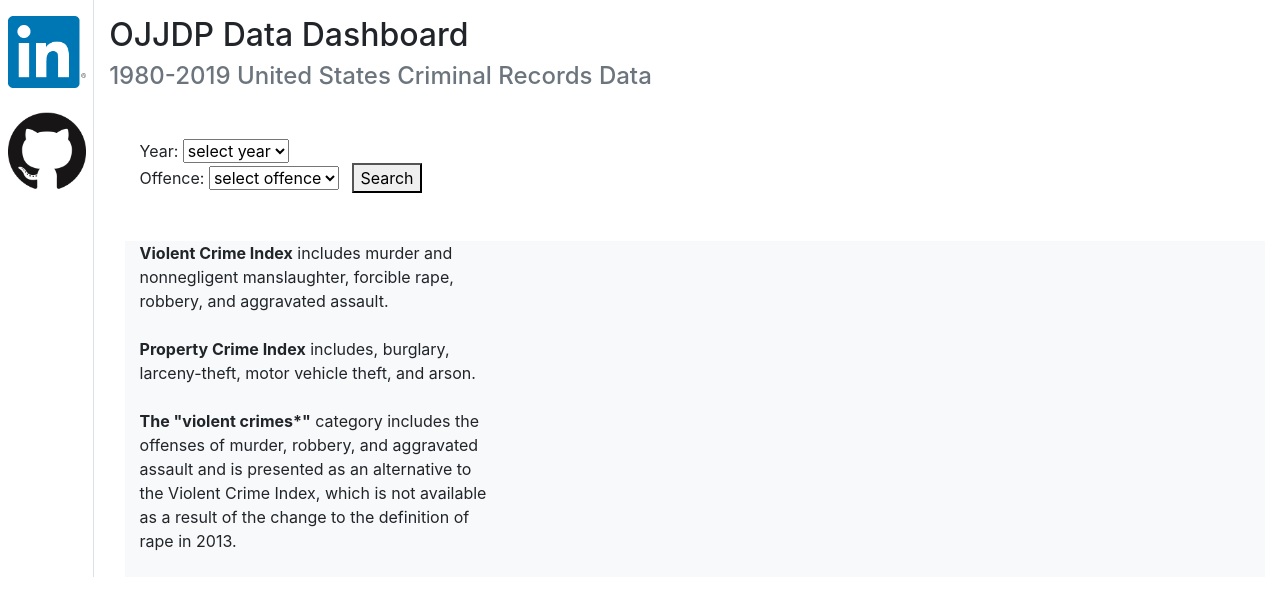
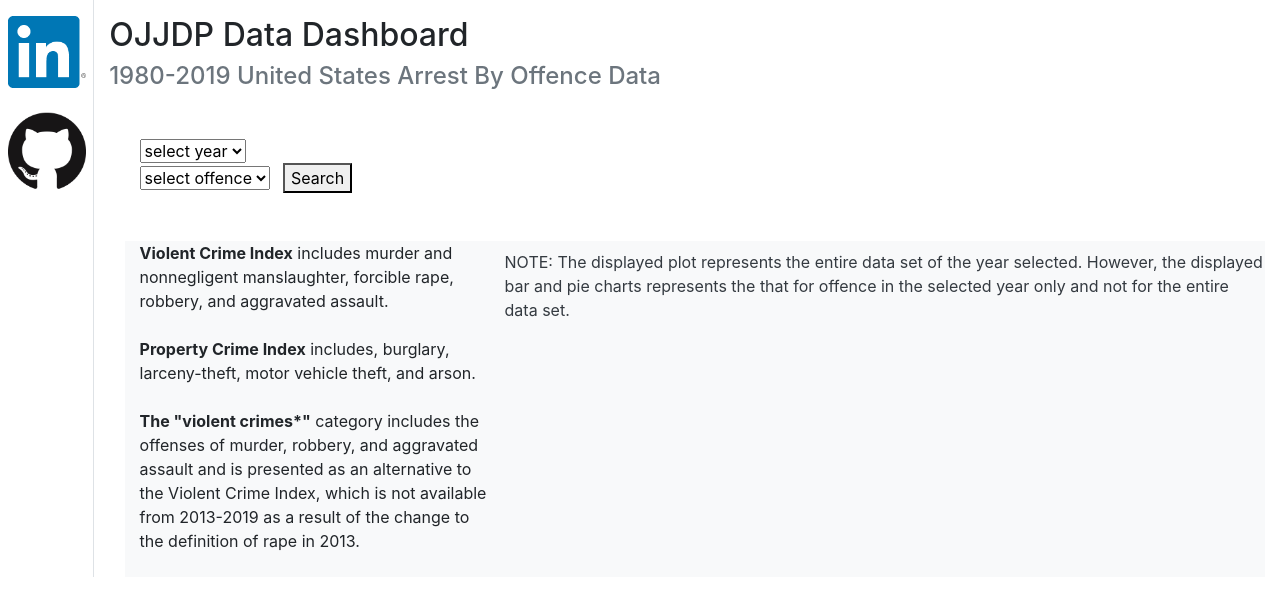
Before and after one commit to foskyblue/usa_criminal_record_ojjdp, a Flask app: template usa_criminal_record_app/templates/index.html in a window 1280 px wide. Shown: the part 56-672 px from the top of the page. Run offline with Flask 2, Linux system fonts and the light colour scheme; the template is opened without the code that fills it, so the values that code supplies are empty; some libraries are stand-ins or nearby versions.

Commit message:
fix: minor changes

```diff
--- a/usa_criminal_record_app/templates/index.html
+++ b/usa_criminal_record_app/templates/index.html
@@ -65,7 +65,7 @@
             <div id="middle-info" class="mt-3">
 
                 <h2 id="tag-line">OJJDP Data Dashboard</h2>
-                <h4 id="tag-line2" class="text-muted">1980-2019 United States Criminal Records Data</h4>
+                <h4 id="tag-line2" class="text-muted">1980-2019 United States Arrest By Offence Data</h4>
 
             </div>
 
@@ -78,7 +78,7 @@
                         <div class="col-12">
 
                             <div class="dropdown">
-                                Year:
+<!--                                Year:-->
                                 <select id="year" name="year" class="form-select form-select-sm" aria-label=".form-select-sm example">
                                   <option selected>select year</option>
                                   <option value="2019">2019</option>
@@ -122,7 +122,7 @@
                                   <option value="1981">1981</option>
                                   <option value="1980">1980</option>
                                 </select> <br>
-                                Offence:
+<!--                                Offence:-->
                                 <select id="offense" name="offense">
                                     <option value="">select offence</option>
                                 </select>
@@ -139,13 +139,13 @@
 
                 <!--top two charts-->
                 <div class="row">
-                    <div class="col-4 bg-light">
+                    <div class="col-4 bg-light font">
                         <b>Violent Crime Index</b> includes murder and nonnegligent manslaughter, forcible rape, robbery,
                         and aggravated assault. <br><br>
                         <b>Property Crime Index</b> includes, burglary, larceny-theft, motor vehicle theft, and arson.
                         <br><br>
                         <b>The "violent crimes*"</b> category includes the offenses of murder, robbery, and aggravated assault
-                        and is presented as an alternative to the Violent Crime Index, which is not available as a
+                        and is presented as an alternative to the Violent Crime Index, which is not available from 2013-2019 as a
                         result of the change to the definition of rape in 2013. <br><br>
 <!--                        NA: Beginning in 2013, the FBI broadened the definition of rape, removing the phrase "forcible"-->
 <!--                        from the offense name and description. The new definition of rape is: Penetration, no matter-->
@@ -158,7 +158,7 @@
 <!--                        for the Violent Crime Index (which included "forcible rape") are not shown after 2012 as this-->
 <!--                        category is no longer compatible with prior years. <br><br>-->
                     </div>
-                    <div class="col-8 bg-light text-white img-fluid">
+                    <div class="col-8 bg-light text-dark img-fluid">
                         <div id="{{ids[0]}}"></div>
                         <div class="row mt-2">
                             <div class="col-6">
@@ -167,6 +167,9 @@
                             <div class="col-6">
                                 <div id="{{ids[2]}}"></div>
                             </div>
+                            NOTE: The displayed plot represents the entire data set of the year selected.
+                            However, the displayed bar and pie charts represents the that for offence in the selected year
+                            only and not for the entire data set.
                         </div>
                     </div>
                 </div>
```
